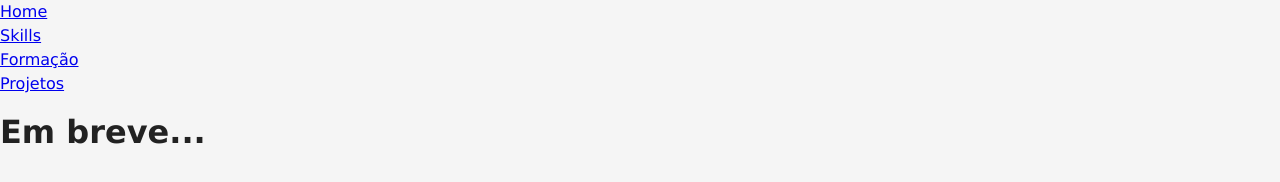
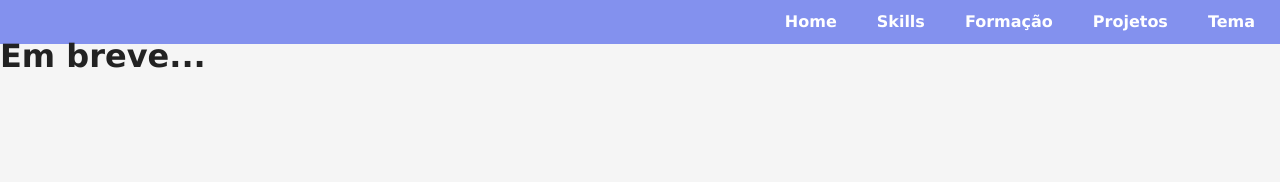
Before and after one commit to Anthony-Albuquerque405/portfolio, a plain HTML site: page index.html in a window 1280 px wide. Drawn offline with Linux system fonts and the light colour scheme.

Commit message:
inicio da construção do menu

```diff
--- a/estilos/style.css
+++ b/estilos/style.css
@@ -7,16 +7,17 @@
   --destaque-inverso
   --fundo-card
 */
+
 * {
-  margin: 0px;
-  padding: 0px;
+  margin: 0;
+  padding: 0;
   box-sizing: border-box;
 }
 :root {
   --fundo-principal: #f5f5f5;
   --texto: #222222;
   --texto-inverso: #ffffff;
-  --destaque: #4a52ec;
+  --destaque: #4a60eca9;
   --destaque-inverso: #8fb3de;
   --fundo-card: #ffffff;
 }
@@ -26,3 +27,29 @@ body {
   background-color: var(--fundo-principal);
   color: var(--texto);
 }
+header {
+  background-color: var(--destaque);
+  color: var(--texto);
+
+  padding: 10px;
+  display: flex;
+  justify-content: flex-end;
+  align-content: center;
+}
+nav#menu ul {
+  list-style: none;
+  display: flex;
+  gap: 10px;
+}
+nav#menu a {
+  text-decoration: none;
+  color: var(--texto-inverso);
+  font-weight: 600;
+  padding: 12px 15px;
+  border-radius: 5px;
+  transition: blackground-color 0.5s, color 0.5s;
+}
+nav#menu a:hover {
+  background-color: var(--destaque-inverso);
+  color: var(--destaque);
+}
--- a/index.html
+++ b/index.html
@@ -15,7 +15,7 @@
           <li><a href="#">Skills</a></li>
           <li><a href="#">Formação</a></li>
           <li><a href="#">Projetos</a></li>
-          <li><a href="#"></a></li>
+          <li><a href="#">Tema</a></li>
         </ul>
       </nav>
     </header>
```
